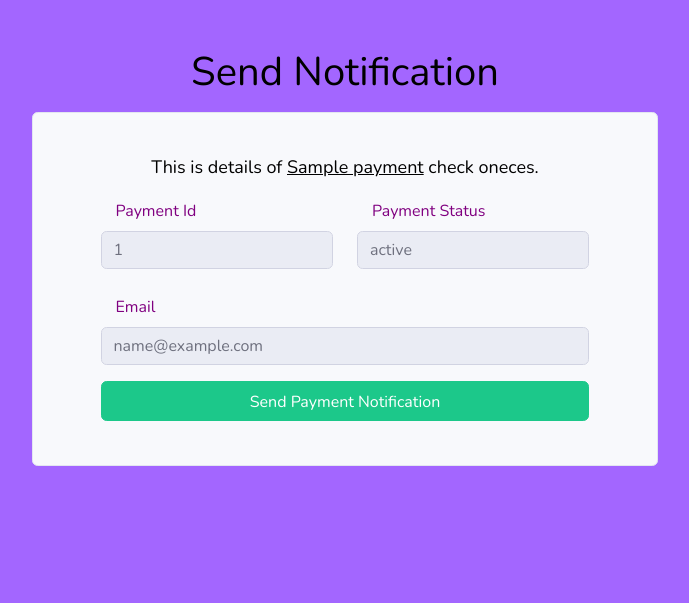
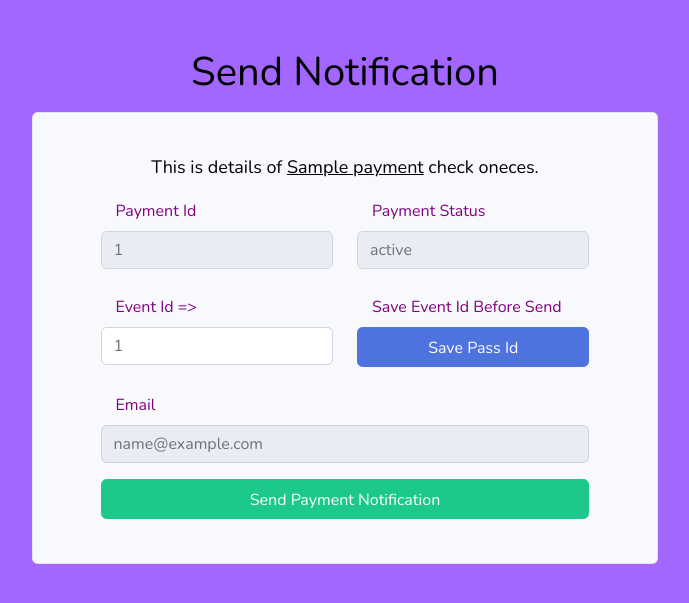
Before and after one commit to AjayManoharIngle/Event-Mangement-RFID-SCAN-PHP, a PHP site: page /TheEvent/admin/Dashboard/notify.php?id=1 in a window 1280 px wide. Shown: the top 603 px of the page, without its empty margins (295-984 px from the left). Run offline with PHP 8.4, Linux system fonts and the light colour scheme; the visitor is signed in with stand-in values (Sample User, id 1); tables that the repository leaves empty or names only in its code hold one stand-in row (values such as "Sample post").

Commit message:
theevent

```diff
--- /dev/null
+++ b/admin/Dashboard/UIDContainer.php
@@ -0,0 +1 @@
+<?php $UIDresult=''; echo $UIDresult; ?>
--- /dev/null
+++ b/admin/Dashboard/getUID.php
@@ -0,0 +1,5 @@
+<?php
+	$event_pass_id=$_POST["UIDresult"];
+	$Write="<?php $" . "event_pass_id='" . $event_pass_id . "'; " . "echo $" . "event_pass_id;" . " ?>";
+	file_put_contents('notify.php',$Write);
+?>
--- a/admin/Dashboard/notify.php
+++ b/admin/Dashboard/notify.php
@@ -44,8 +44,10 @@ if (isset($_SESSION['id']) && isset($_SESSION['email'])) {
                     <div class="container">
                         <?php
               include "../login_system/db_conn.php";
+              $UIDresult='';
+              $event_pass_id = $UIDresult;
               $ids = $_GET['id'];
-              $sql = "select id,name,email,city,payment_id,payment_status,country,added_on from payment where id={$ids}" ;
+              $sql = "select id,name,email,city,payment_id,payment_status,event_pass_id,country,added_on from payment where id={$ids}" ;
 
               $result = $conn-> query($sql);
               if($result-> num_rows >0){
@@ -62,7 +64,18 @@ if (isset($_SESSION['id']) && isset($_SESSION['email'])) {
                                         <div class='form-group'> <label for='form_name'>Payment Status</label> <input id='form_name' type='text' name='payment_status' class='form-control' disabled value=".$row['payment_status']."> </div>
                                     </div>
                                 </div>
+                                <div class='row'>
+                                    <div class='col-md-6'>
+                                        <div class='form-group'> <label for='form_name'> Event Id => $event_pass_id </label> <input id='form_name' type='text' name='event_pass_id' class='form-control' value=".$row['event_pass_id']."> </div>
+                                    </div>
+                                     <div class='col-md-6'>
 
+                                      <div class='form-group'> <label for='form_name'>Save Event Id Before Send</label>
+                                      <button type='submit' class='btn btn-primary btn-send pt-2 btn-block' name='save' id='save' >Save Pass Id</button>
+                                      </div>
+
+                                    </div>
+                                </div>
                                 <div class='row'>
                                     <div class='col-md-12'>
                                         <div class='form-group'> <label for='form_email'>Email</label> <input id='form_email' type='text' name='email' class='form-control'  value=".$row['email']." disabled> </div>
--- /dev/null
+++ b/admin/Dashboard/save.php
@@ -0,0 +1,4 @@
+<?php
+
+}
+?>
```
Also changed, not shown: admin/Dashboard/send.php (+15 -4 lines).
